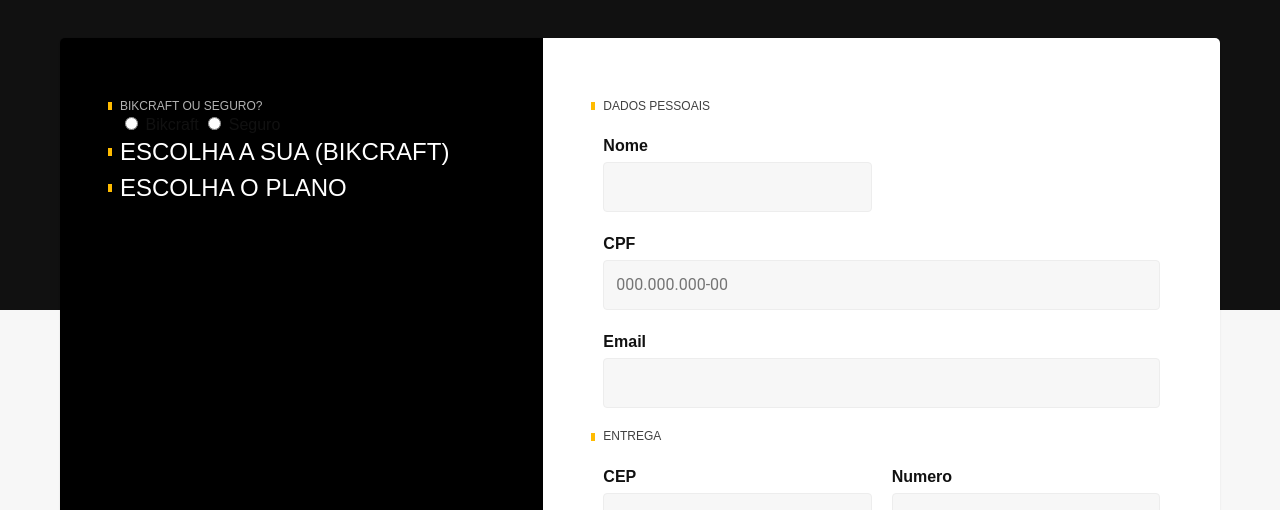
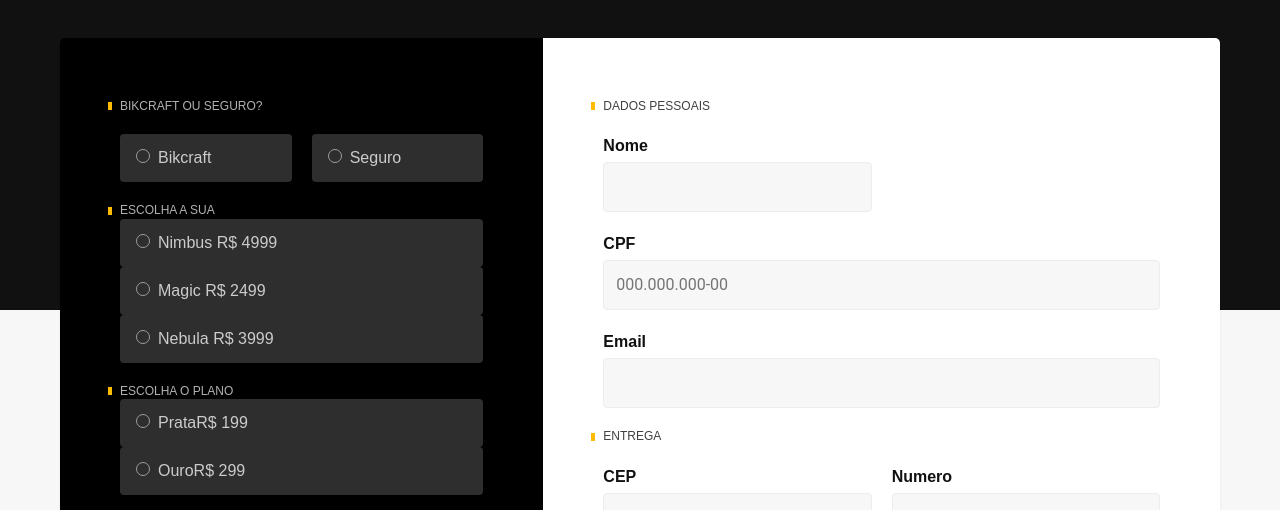
Before and after one commit to SantAlves/projeto-guiado-html-css-js, a plain HTML site: page orcamento.html in a window 1280 px wide. Shown: the part 290-800 px from the top of the page. Drawn offline with Linux system fonts and the light colour scheme.

Commit message:
penultima aula, finalizando selecionadores de seguro ou produto bikcraft apenas com css

```diff
--- a/css/orcamento/orcamento.css
+++ b/css/orcamento/orcamento.css
@@ -31,8 +31,57 @@
 .orcamento-produto{
     border-radius: 5px 0 0 5px;
     background: var(--cor-12);
+    display: grid;
+    grid-template-columns: 1fr 1fr;
+    gap: 20px;
+    align-content: start;
 }
+
+.orcamento-produto > * {
+    grid-column: 1/-1;
+}
+.orcamento-produto > label {
+    grid-column: initial;
+}
+
+.orcamento-produto label{
+    font: 400 1rem/1.5 "Poppins", sans-serif;
+    background-color: var(--cor-10);
+    color: var(--cor-4);
+    display: block;
+    padding: 12px 16px;
+    border-radius: 4px;
+    cursor: pointer;
+}
+.orcamento-produto input:checked + label{
+    background: var(--cor-0);
+    color: var(--cor-11);
+}
+.orcamento-produto label::before{
+    content: "";
+    display: inline-block;
+    width: 12px;
+    height: 12px;
+    border: 1px solid var(--cor-6);
+    border-radius: 50%;
+    margin-right: 8px;
+}
+.orcamento-produto input:checked + label::before{
+    border-color: var(--cor-7);
+    box-shadow: inset 0 0 0 3px var(--cor-0), inset 0 0 0 6px var(--cor-6);
+}
+.orcamento-produto input{
+    opacity: 0;
+    position: absolute;
+    pointer-events: none;
+}
+
 .orcamento-dados{
     border-radius: 0 5px 5px 0;
     background: var(--cor-0);
 }
+
+#bikcraft:checked ~ #orcamento-bikcraft,
+#seguro:checked ~ #orcamento-seguro{
+    display: block;
+}
--- a/orcamento.html
+++ b/orcamento.html
@@ -47,11 +47,26 @@
           <label for="seguro">Seguro</label>
 
           <div class="orcamento-conteudo" id="orcamento-bikcraft">
-            <h2 class="font-1-l cor-0">Escolha a sua (BIKCRAFT)</h2>
+            <h2 class="font-1-xs cor-5">Escolha a sua</h2>
+
+            <input type="radio" name="produto" value="nimbus" id="nimbus" />
+            <label for="nimbus">Nimbus <span>R$ 4999</span> </label>
+
+            <input type="radio" name="produto" value="magic" id="magic" />
+            <label for="magic">Magic <span>R$ 2499</span> </label>
+
+            <input type="radio" name="produto" value="neula" id="nebula" />
+            <label for="nebula">Nebula <span>R$ 3999</span> </label>
           </div>
 
           <div class="orcamento-conteudo" id="orcamento-seguro">
-            <h2 class="font-1-l cor-0">Escolha o plano</h2>
+            <h2 class="font-1-xs cor-5">Escolha o plano</h2>
+
+            <input type="radio" name="produto" value="prata" id="prata" />
+            <label for="prata">Prata<span>R$ 199</span> </label>
+
+            <input type="radio" name="produto" value="ouro" id="ouro" />
+            <label for="ouro">Ouro<span>R$ 299</span> </label>
           </div>
         </div>
 
```
